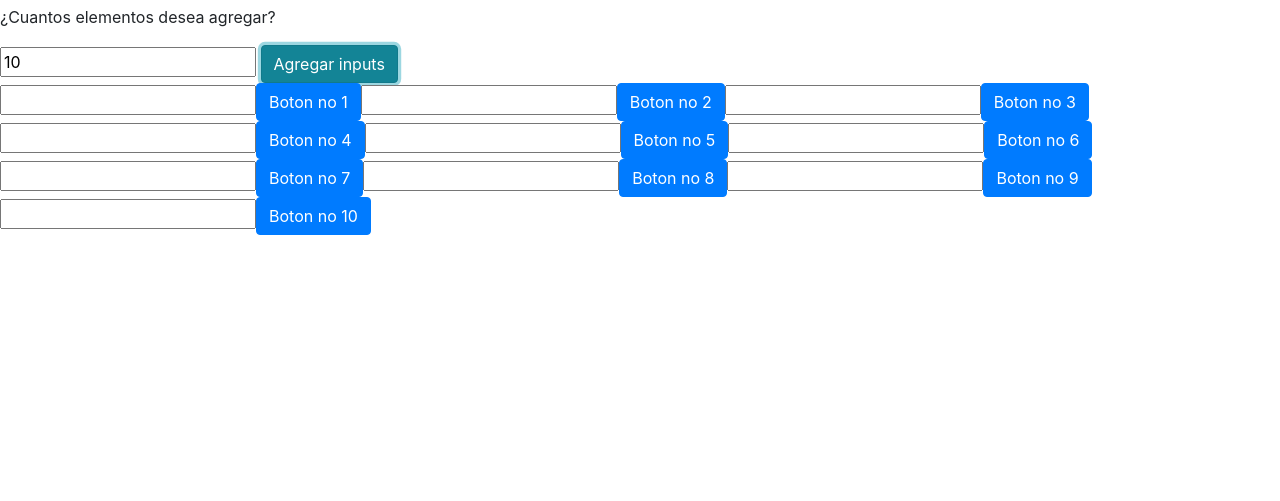
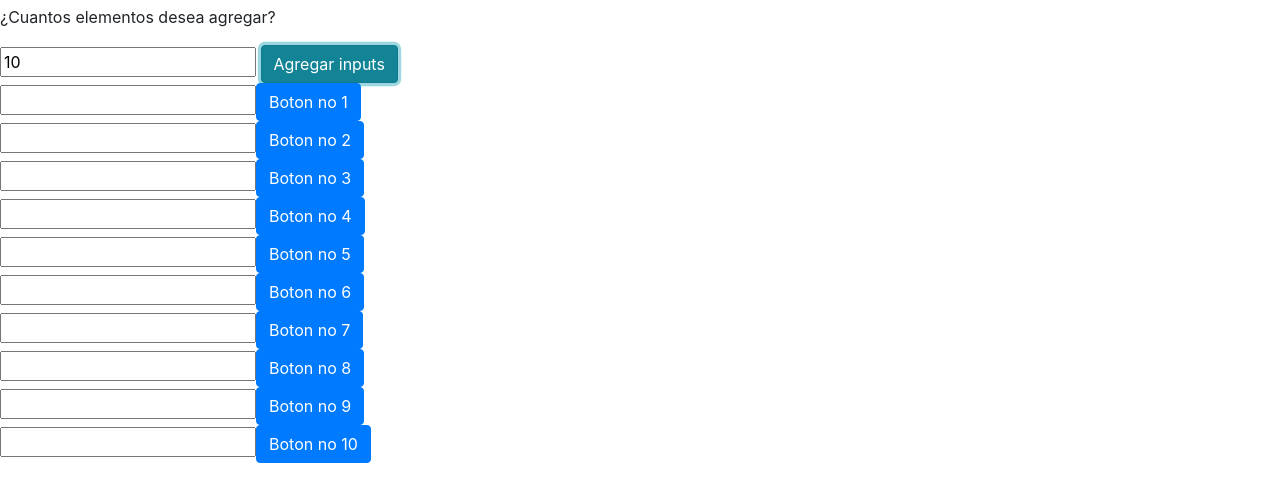
Before and after one commit to Kaze027/generadorInput, a plain HTML site: page index.html in a window 1280 px wide. Both pictures are taken after a click on the button "Agregar inputs". Shown: the part 51-552 px from the top of the page. Drawn offline with nearby package versions, Linux system fonts and the light colour scheme.

Commit message:
Agrega los elementos correctamente, buscando como leer su contenido

```diff
--- a/index.html
+++ b/index.html
@@ -15,10 +15,8 @@
 		<button onclick="myFunction()" class="btn btn-info">Agregar inputs</button><br>
 	</div>
 
-
 	<script>
 		function myFunction(){
-
 			var cant = parseInt(document.getElementById("cantidad").value);
 
 			var clases = ["btn-primary"]
@@ -28,6 +26,10 @@
 
 			for (i = 1; i <= cant; i++) {
 				var newInp = document.createElement("input");
+
+				newInp.setAttribute("id", "input"+h);
+				newInp.setAttribute("value", "");
+
 				var newBtn = document.createElement("button");
 
 				newBtn.innerHTML = "Boton no "+h;
@@ -36,16 +38,24 @@
 				newBtn.setAttribute("value", "BOTON"+h);
 				newBtn.setAttribute("class", "btn "+clases[c]);
 
+				var out = document.createElement("br");
+
 				document.body.appendChild(newInp);
 				document.body.appendChild(newBtn);
+				document.body.appendChild(out);
+
+				newBtn.addEventListener("click", (function(tId){
+					return function(){
+						alert(document.getElementById(tId).value);
+					}
+				}
+				)("input[h]"), false);
 
 				h++;
 			}
 
 
-
 		}
-
 	</script>
 </body>
 </html>
```
